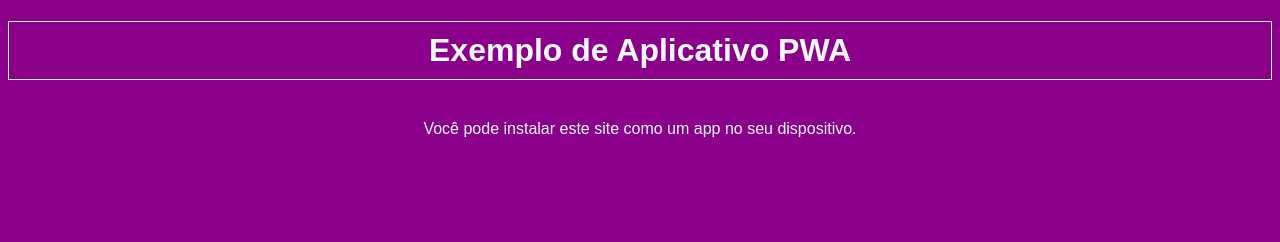
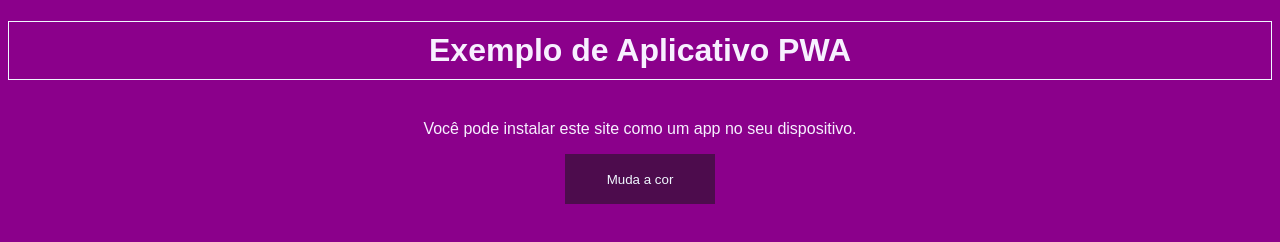
Before and after one commit to FerX95/Projeto_01_AMS, a plain HTML site: page index.html in a window 1280 px wide. Drawn offline with Linux system fonts and the light colour scheme.

Commit message:
Add files via upload

```diff
--- a/css/estilo.css
+++ b/css/estilo.css
@@ -2,7 +2,7 @@ body{
     text-align: center;
     background-color: #8b008b;
     font-family: 'Arial';
-    color: #f0f8ff;
+    color: #f7f0ff;
 }
 
 h1{
@@ -10,3 +10,17 @@ h1{
     padding: 10px;
     margin-bottom: 40px;
 }
+
+button{
+    cursor: pointer;
+    width: 150px;
+    height: 50px;
+    border: none;
+    background-color: #4d0c4d;
+    color: #f0f8ff;
+    transition: 0.4s;
+}
+
+button:hover{
+    background-color: #bd1abd;
+}
--- a/index.html
+++ b/index.html
@@ -9,12 +9,14 @@
         <meta name="theme-color" content="#8b008b">
         <link rel="stylesheet" href="./css/estilo.css">
         <link rel="manifest" href="./json/manifest.json">
+        <script src="js/main.js" defer></script>
         <!-- <script src="./js/app.js" defer></script> -->
     </head>
 
-    <body>
+    <body id="bg">
         <h1>Exemplo de Aplicativo PWA</h1>
         <p>Você pode instalar este site como um app no seu dispositivo.</p>
+        <button onclick="cor_rand()">Muda a cor</button>
     </body>
 
 </html>
--- /dev/null
+++ b/js/main.js
@@ -0,0 +1,20 @@
+function muda_cor(){
+    let body = document.getElementById("bg");
+    let rand = Math.floor(Math.random() * 6);
+
+    let cores = ["#836FFF", "#6495ED", "#4682B4", "#008080", "#3639da", "#8b008b"];
+
+    body.style.backgroundColor = cores[rand];
+}
+
+function cor_rand(){
+    let body = document.getElementById("bg");
+    const hex = "0123456789ABCDEF";
+    let cor = "#";
+
+    for(let i=0; i<6; i++){
+        cor += hex.charAt(Math.floor(Math.random() * hex.length));
+    }
+    console.log(cor);
+    body.style.backgroundColor = cor;
+}
```
